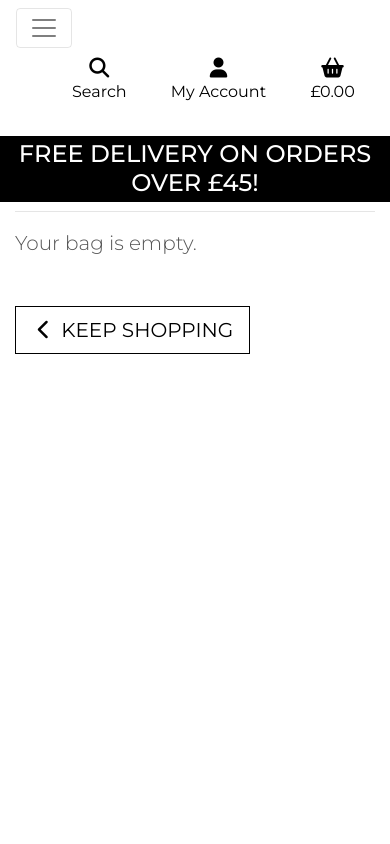
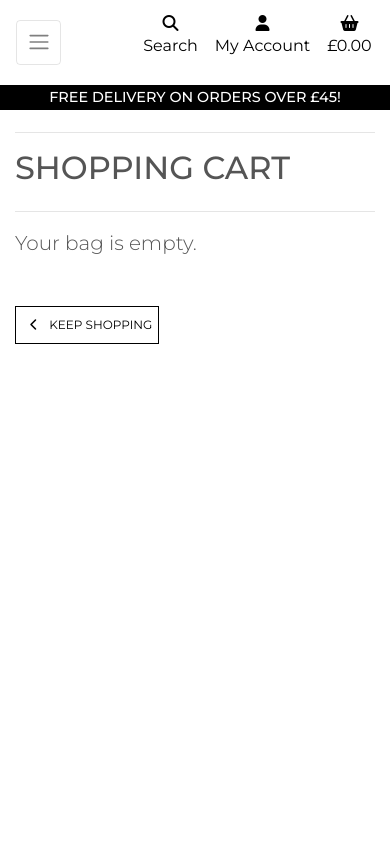
Before and after one commit to Code-Institute-Submissions/DuggyL-probikenw_milestone_4_DecResub, a Django app: page /bag/ in a window 390 px wide. Run offline with Django 3.2, Linux system fonts and the light colour scheme; parts of the project's set-up code (start-up, migrations or seed data) failed here and were passed over; some libraries are stand-ins or nearby versions.

Commit message:
Add base CSS adjustment

```diff
--- a/probikenw/settings.py
+++ b/probikenw/settings.py
@@ -15,20 +15,18 @@
 from pathlib import Path
 
 # Build paths inside the project like this: BASE_DIR / 'subdir'.
-BASE_DIR = Path(__file__).resolve().parent.parent
-
+BASE_DIR = os.path.dirname(os.path.dirname(os.path.abspath(__file__)))
 
 # Quick-start development settings - unsuitable for production
 # See https://docs.djangoproject.com/en/3.2/howto/deployment/checklist/
 
 # SECURITY WARNING: keep the secret key used in production secret!
-SECRET_KEY = os.environ.get('SECRET_KEY', '')
+SECRET_KEY = os.environ.get('SECRET_KEY', 'clear')
 
 # SECURITY WARNING: don't run with debug turned on in production!
 DEBUG = 'DEVELOPMENT' in os.environ
 
 ALLOWED_HOSTS = ['probike-nw.herokuapp.com', 'localhost']
-
 
 # Application definition
 
--- a/static/css/base.css
+++ b/static/css/base.css
@@ -262,5 +262,65 @@
 }
 
 .allauth-form-inner-content a {
-	color: #17a2b8; /* text-info */
+	color: #17a2b8;
 }
+
+@media (min-width: 992px) {
+    .fixed-top-desktop-only {
+        position: fixed;
+        top: 0;
+        right: 0;
+        left: 0;
+        z-index: 1030;
+    }
+
+    .header-container {
+        padding-top: 164px;
+    }
+}
+
+@media (max-width: 991px) {
+    .header-container {
+        padding-top: 116px;
+    }
+
+    body {
+        height: calc(100vh - 116px);
+    }
+
+    .display-4.logo-font.text-black {
+        font-size: 2rem;
+    }
+
+    .nav-link {
+        padding: 0.15rem;
+    }
+
+    .nav-link i.fa-lg {
+        font-size: 1rem;
+    }
+
+    .navbar-toggler {
+        padding: .6rem .6rem;
+        font-size: 1rem;
+    }
+
+    #delivery-banner h4 {
+        font-size: .9rem;
+    }
+
+    .btn.btn-outline-black.rounded-0,
+    .btn.btn-black.rounded-0 {
+        padding: .375rem .375rem;
+    }
+
+    .btn.btn-outline-black.rounded-0.btn-lg,
+    .btn.btn-black.rounded-0.btn-lg {
+        padding: .375rem .375rem;
+        font-size: .75rem;
+    }
+
+    .increment-qty, .decrement-qty {
+        padding: .25rem .5rem !important;
+    }
+}
```
